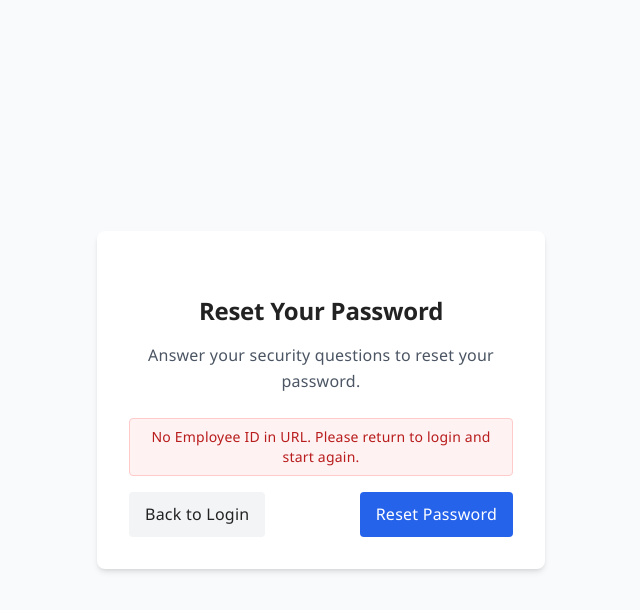
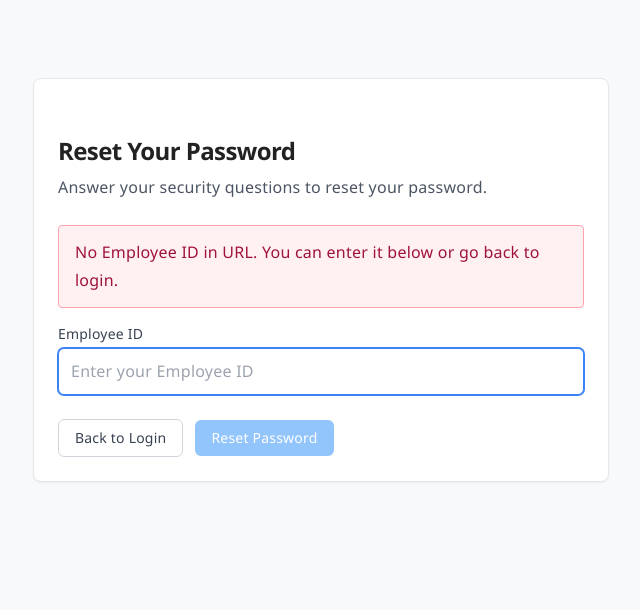
Before and after one commit to I3rianO/align-logic-jss, a React (Vite) app: page /reset-password in a window 1280 px wide. Shown: the top 610 px of the page, without its empty margins (319-959 px from the left). Built offline with nearby package versions, Linux system fonts and the light colour scheme; no server answers.

Commit message:
Update ResetPasswordPage.tsx

```diff
--- a/src/pages/ResetPasswordPage.tsx
+++ b/src/pages/ResetPasswordPage.tsx
@@ -1,49 +1,92 @@
 // src/pages/ResetPasswordPage.tsx
-import React from "react";
-import { useNavigate, useSearchParams } from "react-router-dom";
+import React, { useEffect, useMemo, useState } from "react";
+import { Link, useNavigate, useSearchParams } from "react-router-dom";
 
 export default function ResetPasswordPage() {
   const navigate = useNavigate();
-  const [params] = useSearchParams();
-  const empId = params.get("empId");
+  const [search] = useSearchParams();
 
-  const handleResetClick = () => {
-    if (empId) {
-      // ✅ Pass empId to security-questions route
-      navigate(`/security-questions?empId=${encodeURIComponent(empId)}`);
-    } else {
+  // Accept several param spellings just in case
+  const paramId = useMemo(
+    () =>
+      (search.get("empId") ||
+        search.get("emplid") ||
+        search.get("empid") ||
+        search.get("id") ||
+        "") as string,
+    [search]
+  );
+
+  const [employeeId, setEmployeeId] = useState<string>(paramId);
+
+  // Keep state in sync if URL query shows up later (e.g., via nav)
+  useEffect(() => {
+    if (paramId && paramId !== employeeId) {
+      setEmployeeId(paramId);
+    }
+  }, [paramId]); // eslint-disable-line react-hooks/exhaustive-deps
+
+  const hasId = employeeId.trim().length > 0;
+
+  const onContinue = () => {
+    const id = employeeId.trim();
+    if (!id) {
+      // Gentle guard—UI also disables the button, but keep this for safety.
       alert("No Employee ID in URL. Please return to login and try again.");
+      return;
     }
+    navigate(`/security-questions?empId=${encodeURIComponent(id)}`);
   };
 
   return (
-    <div className="flex items-center justify-center min-h-screen bg-gray-50">
-      <div className="bg-white shadow-md rounded-lg p-8 w-full max-w-md text-center">
-        <h1 className="text-2xl font-bold mb-4">Reset Your Password</h1>
+    <div className="min-h-[70vh] w-full flex items-center justify-center p-4">
+      <div className="w-full max-w-xl rounded-lg border border-gray-200 bg-white p-6 shadow-sm">
+        <h1 className="text-2xl font-semibold tracking-tight mb-2">
+          Reset Your Password
+        </h1>
         <p className="text-gray-600 mb-6">
           Answer your security questions to reset your password.
         </p>
 
-        {empId ? (
-          <div className="mb-4 p-2 text-sm bg-yellow-50 border border-yellow-200 rounded">
-            Employee ID detected: <span className="font-semibold">{empId}</span>
+        {hasId ? (
+          <div className="mb-6 rounded border border-amber-300 bg-amber-50 px-4 py-3 text-amber-800">
+            Employee ID detected: <span className="font-medium">{employeeId}</span>
           </div>
         ) : (
-          <div className="mb-4 p-2 text-sm bg-red-50 border border-red-200 rounded text-red-700">
-            No Employee ID in URL. Please return to login and start again.
-          </div>
+          <>
+            <div className="mb-4 rounded border border-rose-300 bg-rose-50 px-4 py-3 text-rose-800">
+              No Employee ID in URL. You can enter it below or go back to login.
+            </div>
+            <label className="block text-sm font-medium text-gray-700 mb-1">
+              Employee ID
+            </label>
+            <input
+              type="text"
+              value={employeeId}
+              onChange={(e) => setEmployeeId(e.target.value)}
+              placeholder="Enter your Employee ID"
+              className="mb-6 w-full rounded-md border border-gray-300 px-3 py-2 outline-none focus:border-blue-500 focus:ring-1 focus:ring-blue-500"
+              autoFocus
+            />
+          </>
         )}
 
-        <div className="flex justify-between">
-          <button
-            className="px-4 py-2 rounded bg-gray-100 hover:bg-gray-200"
-            onClick={() => navigate("/")}
+        <div className="flex items-center gap-3">
+          <Link
+            to="/driver-login"
+            className="inline-flex items-center justify-center rounded-md border border-gray-300 bg-white px-4 py-2 text-sm font-medium text-gray-700 hover:bg-gray-50"
           >
             Back to Login
-          </button>
+          </Link>
+
           <button
-            className="px-4 py-2 rounded bg-blue-600 text-white hover:bg-blue-700"
-            onClick={handleResetClick}
+            onClick={onContinue}
+            disabled={!hasId}
+            className={`inline-flex items-center justify-center rounded-md px-4 py-2 text-sm font-medium text-white ${
+              hasId
+                ? "bg-blue-600 hover:bg-blue-700"
+                : "bg-blue-300 cursor-not-allowed"
+            }`}
           >
             Reset Password
           </button>
```
